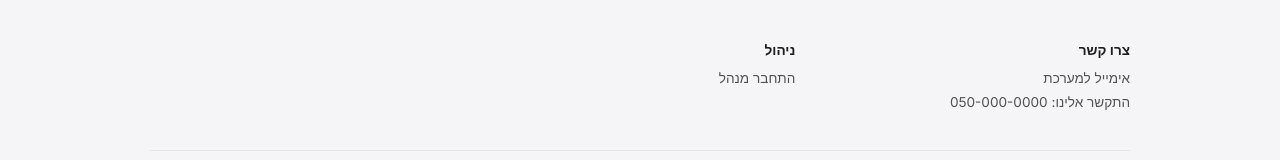
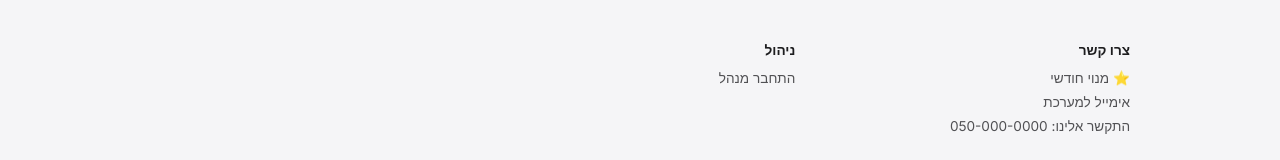
Before and after one commit to yonish90s/casdffaf, a website: page index.html in a window 1280 px wide. Shown: the part 1840-2000 px from the top of the page. Drawn offline with Linux system fonts and the light colour scheme.

Commit message:
Add Monthly Subscription placeholder to footer

```diff
--- a/index.html
+++ b/index.html
@@ -640,6 +640,7 @@
       <div class="footer-col">
         <h4>צרו קשר</h4>
         <ul>
+          <li><a href="#" onclick="showToast('אופציית מנוי חודשי תהיה זמינה בקרוב!'); return false;">⭐ מנוי חודשי</a></li>
           <li><a href="#" onclick="openContactModal(); return false;">אימייל למערכת</a></li>
           <li><a href="tel:050-000-0000">התקשר אלינו: 050-000-0000</a></li>
         </ul>
```
